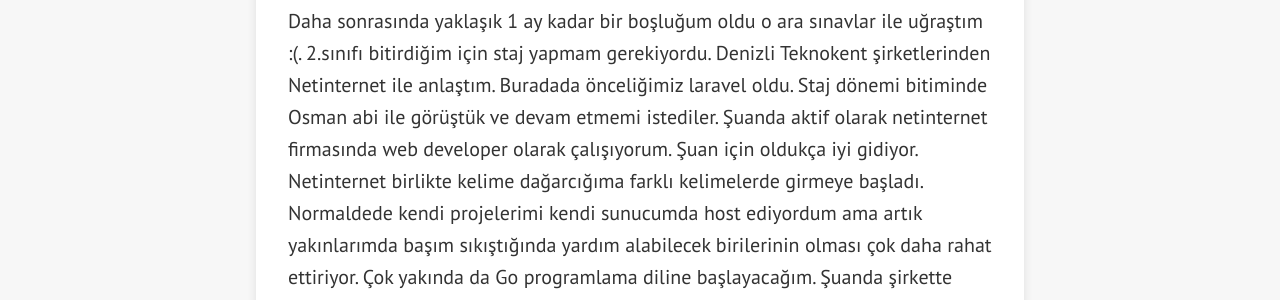
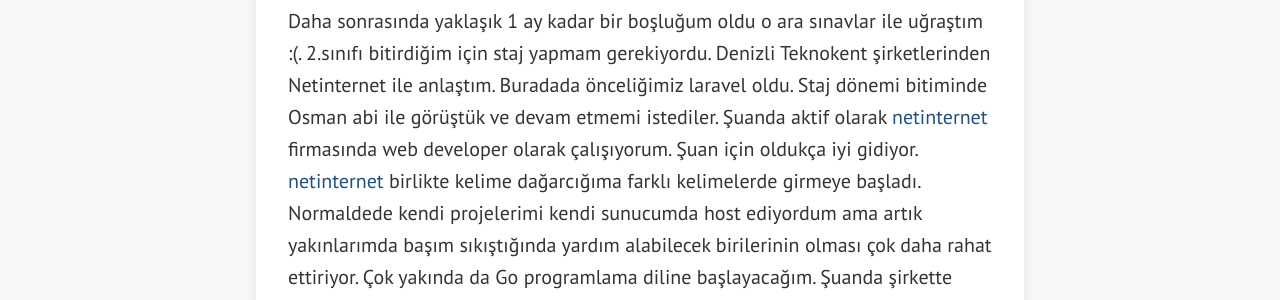
Before and after one commit to barisesen/barisesen.com, a Jekyll site: the page built from _posts/2016-04-23-baris-esen-kimdir.markdown, in a window 1280 px wide and 900 px high, scrolled down 1650 px. Shown: the part 252-552 px from the top of the window. Built offline with Jekyll 4.4.1, drawn with Linux system fonts in a browser that asks for light colours; nearby versions of some CDN libraries; comment, search, counter and statistics services are not loaded; part of the change alters nothing that is shown; some of the changed text lies outside the part shown.

```diff
--- a/_posts/2016-04-23-baris-esen-kimdir.markdown
+++ b/_posts/2016-04-23-baris-esen-kimdir.markdown
@@ -28,7 +28,7 @@ Aynı zamanda siber güvenliğe merak sardım. Daha güvenli yazılımlar çıka
 Yukarıda belirttiklerimin üzerine farklı gelişmeler yaşadım. 2016 yılının ortalarında Node js ile tanıştım. Realtime uygulamar üzerine ufak bir kaç çalışma yaptım. Yine yukarıda bahsettiğim ekip ile birlikte realtime bir uygulamada çıkardık lakin yine kendimize kadar kaldı diyebilirim uygulama için. Yaptığımız uygulamanın bir benzeri geçtiğimiz aylarda instagram tarafından aktif olarak kullanılmasıda biraz üzdü biraz mutlu etti bizi. Başımıza sık sık geliyor bu durum aslında konuştuğumuz üzerinde çalıştığımız şeyleri yapmakta geç kalıyor veya yaptığımızda tanıtamıyoruz sanırım. Daha sonrasında 2017 yılı itabiriyle düzenli bir iş hayatına geçiş yaptım. Erdem ile birlikte Caddedenevar şirketinde parttime olarak çalışmaya başladık. Orada hazır bir proje vardı ve geliştirilmesi gerekiyordu. Ancak proje Ruby on Rails ile yazılmıştı. Bu sebeple Rails öğrenmeye başladım yaklasık 5 ay aynı şirkette devam ettim. Haziran ayında ise kendi isteğim ile şirketten ayrıldım. Caddedenevar şuanda Publins adıyla devam ediyor.
 
 
-Daha sonrasında yaklaşık 1 ay kadar bir boşluğum oldu o ara sınavlar ile uğraştım  :(. 2.sınıfı bitirdiğim için staj yapmam gerekiyordu. Denizli Teknokent şirketlerinden Netinternet ile anlaştım. Buradada önceliğimiz laravel oldu. Staj dönemi bitiminde Osman abi ile görüştük ve devam etmemi istediler. Şuanda aktif olarak netinternet firmasında web developer olarak çalışıyorum. Şuan için oldukça iyi gidiyor. Netinternet birlikte kelime dağarcığıma farklı kelimelerde girmeye başladı. Normaldede kendi projelerimi kendi sunucumda host ediyordum ama artık yakınlarımda başım sıkıştığında yardım alabilecek birilerinin olması çok daha rahat ettiriyor. Çok yakında da Go programlama diline başlayacağım. Şuanda şirkette aktif olarak kullanılmaya başlandı.
+Daha sonrasında yaklaşık 1 ay kadar bir boşluğum oldu o ara sınavlar ile uğraştım  :(. 2.sınıfı bitirdiğim için staj yapmam gerekiyordu. Denizli Teknokent şirketlerinden Netinternet ile anlaştım. Buradada önceliğimiz laravel oldu. Staj dönemi bitiminde Osman abi ile görüştük ve devam etmemi istediler. Şuanda aktif olarak [netinternet](https://netinternet.com.tr) firmasında web developer olarak çalışıyorum. Şuan için oldukça iyi gidiyor. [netinternet](https://netinternet.com.tr) birlikte kelime dağarcığıma farklı kelimelerde girmeye başladı. Normaldede kendi projelerimi kendi sunucumda host ediyordum ama artık yakınlarımda başım sıkıştığında yardım alabilecek birilerinin olması çok daha rahat ettiriyor. Çok yakında da Go programlama diline başlayacağım. Şuanda şirkette aktif olarak kullanılmaya başlandı.
 
 Ayrıca sanırım Cordova ile son projemi geliştiriyorum. Mobil taraftada React-native göz kırpıyor diyebilirim.
 
```
